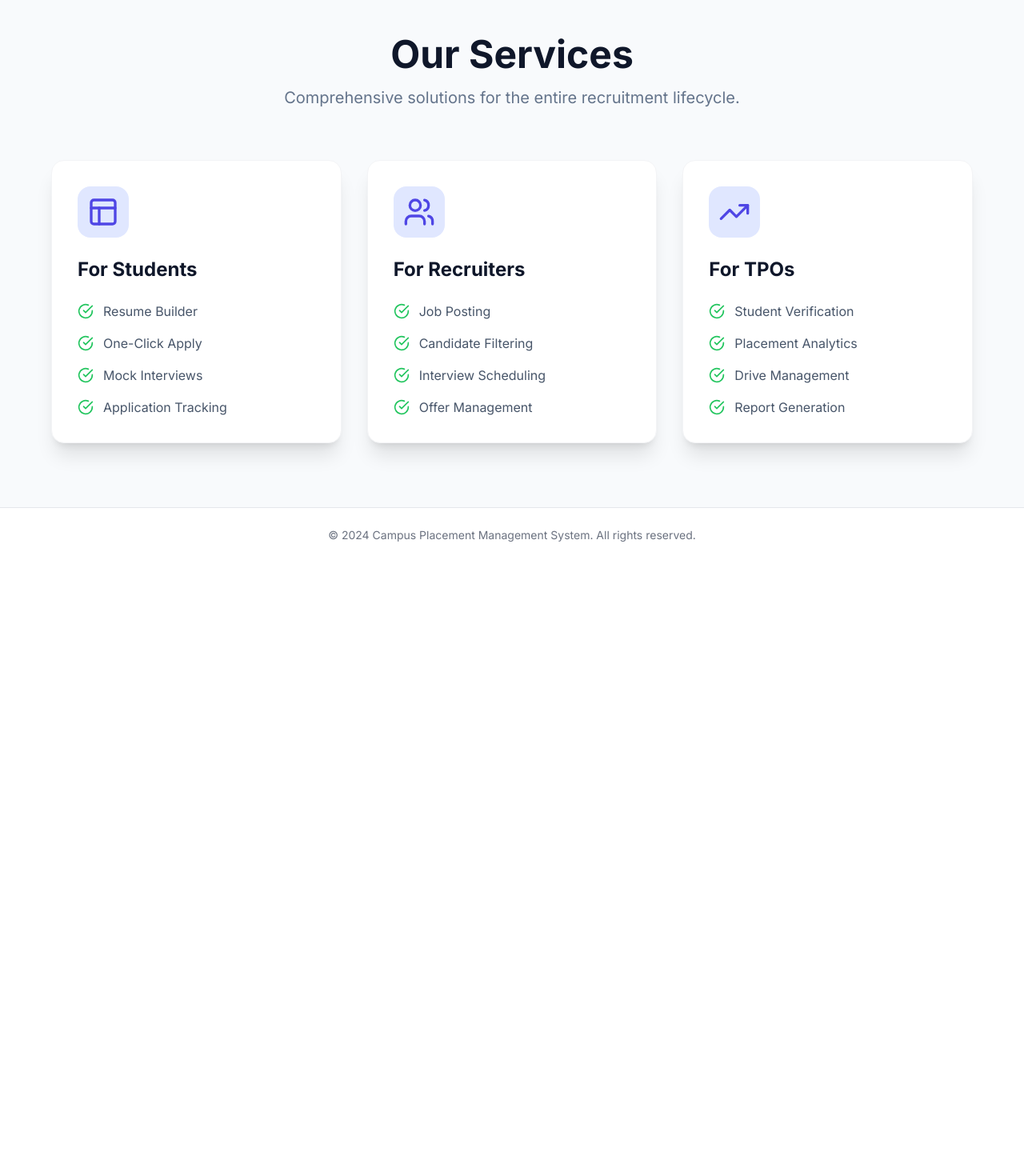
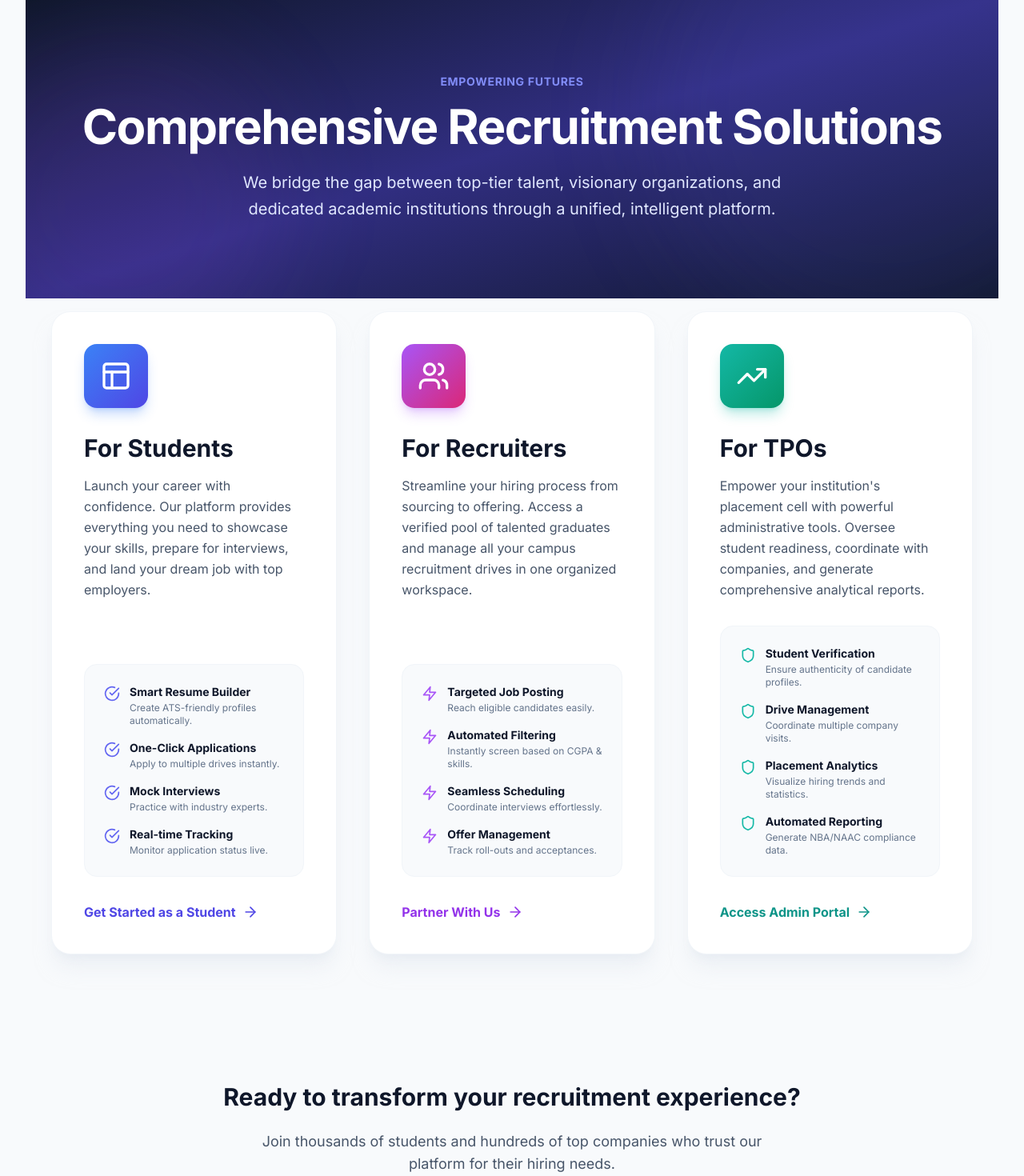
Before and after one commit to amitraj99053/Campus-Placement-Management-System-Front-end, a React (Vite) app: page /services in a window 1280 px wide. Shown: the part 100-1570 px from the top of the page at 80% size. Before the commit the page ends 803 px from the top, so only its background shows below. Built offline with nearby package versions, Linux system fonts and the light colour scheme; no server answers.

Commit message:
style: enhance services page with professional and detailed UI

```diff
--- a/src/pages/Services.jsx
+++ b/src/pages/Services.jsx
@@ -1,51 +1,139 @@
 import React from 'react';
-import { CheckCircle, Zap, Shield, TrendingUp, Users, Layout } from 'lucide-react';
+import { CheckCircle, Zap, Shield, TrendingUp, Users, Layout, ArrowRight } from 'lucide-react';
+import { Link } from 'react-router-dom';
 
 const Services = () => {
     return (
-        <div className="bg-slate-50 py-12 px-4 sm:px-6 lg:px-8">
-            <div className="max-w-7xl mx-auto">
-                <div className="text-center mb-16">
-                    <h1 className="text-4xl font-extrabold text-slate-900 sm:text-5xl">Our Services</h1>
-                    <p className="mt-4 max-w-2xl text-xl text-slate-500 mx-auto">
-                        Comprehensive solutions for the entire recruitment lifecycle.
+        <div className="bg-slate-50 min-h-screen">
+            {/* Hero Section */}
+            <div className="bg-gradient-to-br from-slate-900 via-indigo-900 to-slate-900 py-24 px-4 sm:px-6 lg:px-8 relative overflow-hidden">
+                <div className="absolute top-0 right-0 w-[600px] h-[600px] bg-indigo-500/10 rounded-full blur-3xl -mt-40 -mr-40"></div>
+                <div className="absolute bottom-0 left-0 w-[400px] h-[400px] bg-purple-500/10 rounded-full blur-3xl -mb-20 -ml-20"></div>
+
+                <div className="max-w-7xl mx-auto relative z-10 text-center">
+                    <span className="text-indigo-400 font-bold tracking-wider uppercase text-sm mb-4 block">Empowering Futures</span>
+                    <h1 className="text-5xl md:text-6xl font-extrabold text-white tracking-tight mb-6">
+                        Comprehensive Recruitment Solutions
+                    </h1>
+                    <p className="mt-4 max-w-3xl text-xl text-indigo-100 mx-auto leading-relaxed">
+                        We bridge the gap between top-tier talent, visionary organizations, and dedicated academic institutions through a unified, intelligent platform.
                     </p>
                 </div>
+            </div>
 
-                <div className="grid md:grid-cols-3 gap-8">
-                    {[
-                        {
-                            icon: <Layout size={40} />,
-                            title: "For Students",
-                            features: ["Resume Builder", "One-Click Apply", "Mock Interviews", "Application Tracking"]
-                        },
-                        {
-                            icon: <Users size={40} />,
-                            title: "For Recruiters",
-                            features: ["Job Posting", "Candidate Filtering", "Interview Scheduling", "Offer Management"]
-                        },
-                        {
-                            icon: <TrendingUp size={40} />,
-                            title: "For TPOs",
-                            features: ["Student Verification", "Placement Analytics", "Drive Management", "Report Generation"]
-                        }
-                    ].map((service, idx) => (
-                        <div key={idx} className="bg-white rounded-2xl shadow-xl border border-gray-100 p-8 hover:-translate-y-1 transition duration-300">
-                            <div className="h-16 w-16 bg-indigo-100 rounded-2xl flex items-center justify-center text-indigo-600 mb-6">
-                                {service.icon}
-                            </div>
-                            <h3 className="text-2xl font-bold text-slate-900 mb-6">{service.title}</h3>
+            {/* Detailed Services Section */}
+            <div className="max-w-7xl mx-auto py-20 px-4 sm:px-6 lg:px-8 -mt-16 relative z-20">
+                <div className="grid lg:grid-cols-3 gap-10">
+
+                    {/* Student Service Card */}
+                    <div className="bg-white rounded-3xl shadow-xl shadow-slate-200/50 border border-slate-100 p-10 hover:-translate-y-2 hover:shadow-2xl hover:shadow-indigo-100 transition duration-500 group flex flex-col">
+                        <div className="h-20 w-20 bg-gradient-to-br from-blue-500 to-indigo-600 rounded-2xl flex items-center justify-center text-white mb-8 shadow-lg shadow-blue-500/30 group-hover:scale-110 transition-transform">
+                            <Layout size={40} />
+                        </div>
+                        <h3 className="text-3xl font-extrabold text-slate-900 mb-4">For Students</h3>
+                        <p className="text-slate-600 leading-relaxed mb-8 flex-grow">
+                            Launch your career with confidence. Our platform provides everything you need to showcase your skills, prepare for interviews, and land your dream job with top employers.
+                        </p>
+
+                        <div className="bg-slate-50 rounded-2xl p-6 mb-8 border border-slate-100">
                             <ul className="space-y-4">
-                                {service.features.map((feature, i) => (
-                                    <li key={i} className="flex items-center text-slate-600">
-                                        <CheckCircle className="flex-shrink-0 h-5 w-5 text-green-500 mr-3" />
-                                        {feature}
+                                {[
+                                    { title: "Smart Resume Builder", desc: "Create ATS-friendly profiles automatically." },
+                                    { title: "One-Click Applications", desc: "Apply to multiple drives instantly." },
+                                    { title: "Mock Interviews", desc: "Practice with industry experts." },
+                                    { title: "Real-time Tracking", desc: "Monitor application status live." }
+                                ].map((feature, i) => (
+                                    <li key={i} className="flex items-start">
+                                        <CheckCircle className="flex-shrink-0 h-5 w-5 text-indigo-500 mt-0.5 mr-3" />
+                                        <div>
+                                            <span className="block font-bold text-slate-900 text-sm">{feature.title}</span>
+                                            <span className="block text-slate-500 text-xs mt-0.5">{feature.desc}</span>
+                                        </div>
                                     </li>
                                 ))}
                             </ul>
                         </div>
-                    ))}
+                        <Link to="/register" className="mt-auto text-indigo-600 font-bold flex items-center hover:text-indigo-800 transition">
+                            Get Started as a Student <ArrowRight size={20} className="ml-2 group-hover:translate-x-1 transition-transform" />
+                        </Link>
+                    </div>
+
+                    {/* Recruiter Service Card */}
+                    <div className="bg-white rounded-3xl shadow-xl shadow-slate-200/50 border border-slate-100 p-10 hover:-translate-y-2 hover:shadow-2xl hover:shadow-purple-100 transition duration-500 group flex flex-col">
+                        <div className="h-20 w-20 bg-gradient-to-br from-purple-500 to-pink-600 rounded-2xl flex items-center justify-center text-white mb-8 shadow-lg shadow-purple-500/30 group-hover:scale-110 transition-transform">
+                            <Users size={40} />
+                        </div>
+                        <h3 className="text-3xl font-extrabold text-slate-900 mb-4">For Recruiters</h3>
+                        <p className="text-slate-600 leading-relaxed mb-8 flex-grow">
+                            Streamline your hiring process from sourcing to offering. Access a verified pool of talented graduates and manage all your campus recruitment drives in one organized workspace.
+                        </p>
+
+                        <div className="bg-slate-50 rounded-2xl p-6 mb-8 border border-slate-100">
+                            <ul className="space-y-4">
+                                {[
+                                    { title: "Targeted Job Posting", desc: "Reach eligible candidates easily." },
+                                    { title: "Automated Filtering", desc: "Instantly screen based on CGPA & skills." },
+                                    { title: "Seamless Scheduling", desc: "Coordinate interviews effortlessly." },
+                                    { title: "Offer Management", desc: "Track roll-outs and acceptances." }
+                                ].map((feature, i) => (
+                                    <li key={i} className="flex items-start">
+                                        <Zap className="flex-shrink-0 h-5 w-5 text-purple-500 mt-0.5 mr-3" />
+                                        <div>
+                                            <span className="block font-bold text-slate-900 text-sm">{feature.title}</span>
+                                            <span className="block text-slate-500 text-xs mt-0.5">{feature.desc}</span>
+                                        </div>
+                                    </li>
+                                ))}
+                            </ul>
+                        </div>
+                        <Link to="/contact" className="mt-auto text-purple-600 font-bold flex items-center hover:text-purple-800 transition">
+                            Partner With Us <ArrowRight size={20} className="ml-2 group-hover:translate-x-1 transition-transform" />
+                        </Link>
+                    </div>
+
+                    {/* TPO Service Card */}
+                    <div className="bg-white rounded-3xl shadow-xl shadow-slate-200/50 border border-slate-100 p-10 hover:-translate-y-2 hover:shadow-2xl hover:shadow-teal-100 transition duration-500 group flex flex-col">
+                        <div className="h-20 w-20 bg-gradient-to-br from-teal-500 to-emerald-600 rounded-2xl flex items-center justify-center text-white mb-8 shadow-lg shadow-teal-500/30 group-hover:scale-110 transition-transform">
+                            <TrendingUp size={40} />
+                        </div>
+                        <h3 className="text-3xl font-extrabold text-slate-900 mb-4">For TPOs</h3>
+                        <p className="text-slate-600 leading-relaxed mb-8 flex-grow">
+                            Empower your institution's placement cell with powerful administrative tools. Oversee student readiness, coordinate with companies, and generate comprehensive analytical reports.
+                        </p>
+
+                        <div className="bg-slate-50 rounded-2xl p-6 mb-8 border border-slate-100">
+                            <ul className="space-y-4">
+                                {[
+                                    { title: "Student Verification", desc: "Ensure authenticity of candidate profiles." },
+                                    { title: "Drive Management", desc: "Coordinate multiple company visits." },
+                                    { title: "Placement Analytics", desc: "Visualize hiring trends and statistics." },
+                                    { title: "Automated Reporting", desc: "Generate NBA/NAAC compliance data." }
+                                ].map((feature, i) => (
+                                    <li key={i} className="flex items-start">
+                                        <Shield className="flex-shrink-0 h-5 w-5 text-teal-500 mt-0.5 mr-3" />
+                                        <div>
+                                            <span className="block font-bold text-slate-900 text-sm">{feature.title}</span>
+                                            <span className="block text-slate-500 text-xs mt-0.5">{feature.desc}</span>
+                                        </div>
+                                    </li>
+                                ))}
+                            </ul>
+                        </div>
+                        <Link to="/login" className="mt-auto text-teal-600 font-bold flex items-center hover:text-teal-800 transition">
+                            Access Admin Portal <ArrowRight size={20} className="ml-2 group-hover:translate-x-1 transition-transform" />
+                        </Link>
+                    </div>
+
                 </div>
+            </div>
+
+            {/* CTA Section */}
+            <div className="max-w-5xl mx-auto px-4 sm:px-6 lg:px-8 py-20 pb-32 text-center">
+                <h2 className="text-3xl font-extrabold text-slate-900 mb-6">Ready to transform your recruitment experience?</h2>
+                <p className="text-slate-600 mb-10 text-lg max-w-2xl mx-auto">Join thousands of students and hundreds of top companies who trust our platform for their hiring needs.</p>
+                <Link to="/register" className="inline-block bg-slate-900 text-white font-bold px-10 py-4 rounded-xl hover:bg-slate-800 transition shadow-xl shadow-slate-200">
+                    Create Your Account
+                </Link>
             </div>
         </div>
     );
```
